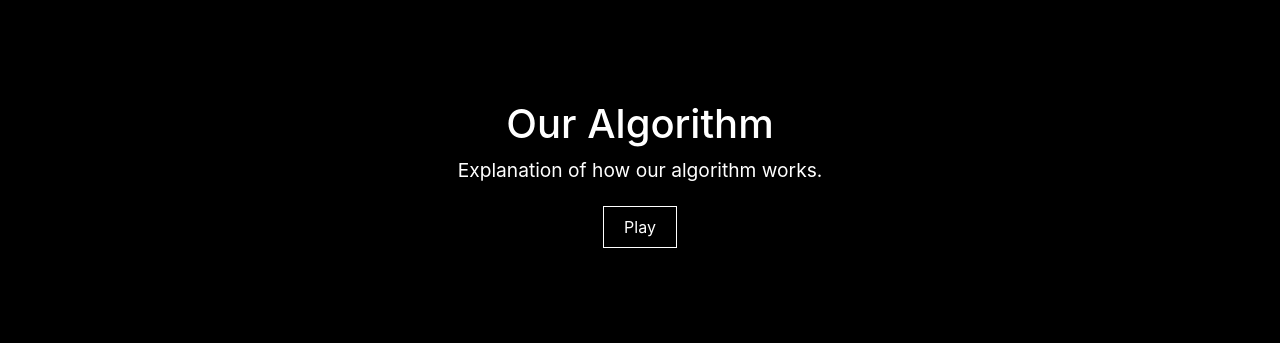
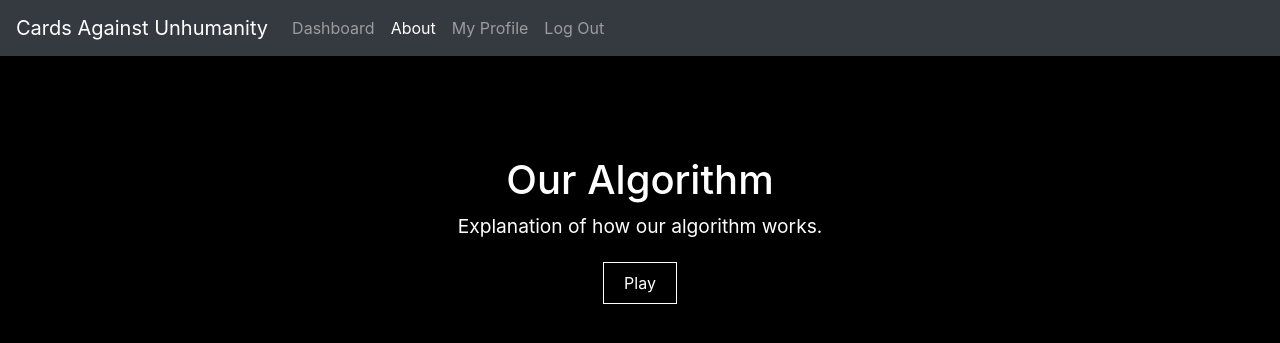
Before and after one commit to mynameishimal/cards-unhumanity, a Flask app: page /about in a window 1280 px wide. Shown: the top 343 px of the page. Run offline with Flask 3, Linux system fonts and the light colour scheme; some libraries are stand-ins or nearby versions.

Commit message:
made functions to pick prompts / cards, fixed nav

```diff
--- a/app.py
+++ b/app.py
@@ -6,7 +6,11 @@ import os
 from transformers import AutoModelForSequenceClassification
 
 from cards_manager import CardManager
+from cards_manager import sample_card_list
+from prompts_manager import PromptManager
+from prompts_manager import prompts
 from humor_algo import calculate_emotion_score
+import random
 
 app = Flask(__name__)
 
@@ -111,8 +115,7 @@ def get_cards():
 
 # Needs Better implementation!! Dummy function for now
 def get_prompts():
-    return ["ur mom", "starbucks", "pasta", "youre losing me", "david malan on his birthday", "happy go lucky irky",
-            "dorm decor", "lol"]
+    return prompts
 
 
 """NOTE TO SELF TO RESET DATA AT THE BEGINNING OF EVERY SESSION!!!"""
@@ -121,9 +124,9 @@ def get_prompts():
 @app.route('/question')
 def display_question():
     prompt_num = session.get('prompt_num', 1)  # Retrieve prompt_num from the session or default to 0
-    prompts = get_prompts()
-    if 0 <= prompt_num < len(prompts):
-        prompt = prompts[prompt_num]
+    prompt_list = random.sample(prompts, 10)
+    if 0 <= prompt_num < len(prompt_list):
+        prompt = prompt_list[prompt_num]
         next_prompt_num = prompt_num + 1  # Increment prompt_num for the next question
     else:
         print("DONE")
@@ -135,10 +138,11 @@ def display_question():
 
     # Gets cards
     # This is a sample and should be replaced with something legit!
-    cards = ["crystals", "cs50", "the duck", "mit", "dean khurana", "blank street coffee",
-             "random bank of america info sessions", "racist tourists", "your roommates hair clogging the bathroom"]
-    card_manager = CardManager(cards)
-    drawn_cards = card_manager.get_cards(num_cards=6)
+    cards = sample_card_list
+    #card_manager = CardManager(cards)
+    #drawn_cards = card_manager.get_cards(num_cards=6)
+    #print(drawn_cards)
+    drawn_cards = random.sample(cards, 6)
     print(drawn_cards)
 
     return render_template('question.html', prompt_num=prompt_num, prompt=prompt, next_prompt_num=next_prompt_num,
--- a/cards_manager.py
+++ b/cards_manager.py
@@ -1,4 +1,5 @@
 from collections import deque
+import random
 
 # cards_manager.py
 
@@ -239,3 +240,12 @@ class CardManager:
     def reset_cards(self):
         cards = sample_card_list
         self.card_queue = deque(cards)
+
+    def pick_random_cards(sample_card_list):
+        # Ensure that the number of cards to pick is not greater than the length of the list
+        num_cards_to_pick = min(10, len(sample_card_list))
+
+        # Use random.sample to pick 10 cards randomly
+        selected_cards = random.sample(sample_card_list, num_cards_to_pick)
+
+        return selected_cards
--- a/prompts_manager.py
+++ b/prompts_manager.py
@@ -5,12 +5,10 @@ from collections import deque
 # Sample list of prompts
 prompts = [
     "In its new tourism campaign, Detroit proudly proclaims that it has finally eliminated _____.",
-    "_____ is a slippery slope that leads to _____.",
     "What does Dick Cheney prefer?",
     "In L.A. County Jail, word is you can trade 200 cigarettes for _____.",
     "_____: Good to the last drop.",
     "What don't you want to find in your Chinese food?",
-    "In M. Night Shyamalan's new movie, Bruce Willis discovers that _____ had really been _____ all along.",
     "_____: Kid-tested, mother-approved.",
     "What ended my last relationship?",
     "In Michael Jackson's final moments, he thought about _____.",
@@ -40,11 +38,9 @@ prompts = [
     "Life was difficult for cavemen before _____.",
     "Alternative medicine is now embracing the curative powers of _____.",
     "What would grandma find disturbing, yet oddly charming?",
-    "Lifetime presents _____, the story of _____.",
     "And I would have gotten away with it, too, if it hadn't been for _____.",
     "What's a girl's best friend?",
     "Major League Baseball has banned _____ for giving players an unfair advantage.",
-    "And the Academy Award for _____ goes to _____.",
     "What's my antidrug?",
     "Maybe she's born with it. Maybe it's _____.",
     "Anthropologists have recently discovered a primitive tribe that worships _____.",
@@ -58,7 +54,6 @@ prompts = [
     "Next on ESPN2: The World Series of _____.",
     "But before I kill you, Mr. Bond, I must show you _____.",
     "What's that sound?",
-    "Rumor has it that Vladimir Putin's favorite dish is _____ stuffed with _____.",
     "Coming to Broadway this season, _____: The Musical.",
     "What's the crustiest?",
     "Science will never explain the origin of _____.",
@@ -70,11 +65,9 @@ prompts = [
     "Studies show that lab rats navigate mazes 50% faster after being exposed to _____.",
     "During Picasso's often-overlooked Brown Period, he produced hundreds of paintings of _____.",
     "What's the new fad diet?",
-    "That's right, I killed _____. How, you ask? _____.",
     "During sex, I like to think about _____.",
     "What's the next Happy Meal toy?",
     "The CIA now interrogates enemy agents by repeatedly subjecting them to _____.",
-    "For my next trick, I will pull _____ out of _____.",
     "What's the next superhero/sidekick duo?",
     "The class field trip was completely ruined by _____.",
     "He who controls _____ controls the world.",
@@ -87,7 +80,7 @@ prompts = [
 
 
 
-class CardManager:
+class PromptManager:
     def __init__(self, prompts):
         self.prompt_queue = deque(prompts)
 
@@ -110,3 +103,12 @@ class CardManager:
     def reset_prompts(self):
         prompt_list = prompts
         self.prompt_queue = deque(prompt_list)
+
+    def pick_random_prompts(prompts):
+        # Ensure that the number of prompts to pick is not greater than the length of the list
+        num_prompts_to_pick = min(10, len(prompts))
+
+        # Use random.sample to pick 10 cards randomly
+        selected_prompts = random.sample(sample_prompt_list, num_prompts_to_pick)
+
+        return selected_prompts
--- a/templates/aboutUs.html
+++ b/templates/aboutUs.html
@@ -42,6 +42,28 @@
     </style>
 </head>
 <body>
+    <!-- Navbar -->
+    <nav class="navbar navbar-expand-lg navbar-dark bg-dark">
+        <a class="navbar-brand" href="#">
+            Cards Against Unhumanity
+        </a>
+        <div class="collapse navbar-collapse" id="navbarNav">
+            <ul class="navbar-nav">
+                <li class="nav-item">
+                    <a class="nav-link" href="dashboard">Dashboard</a>
+                </li>
+                <li class="nav-item active">
+                    <a class="nav-link" href="about">About</a>
+                </li>
+                <li class="nav-item">
+                    <a class="nav-link" href="#">My Profile</a>
+                </li>
+                <li class="nav-item">
+                    <a class="nav-link" href="#">Log Out</a>
+                </li>
+            </ul>
+        </div>
+    </nav>
 
     <div class="container">
         <h1>Our Algorithm</h1>
```
Also changed, not shown: templates/dashboard.html (+9 -4 lines).
